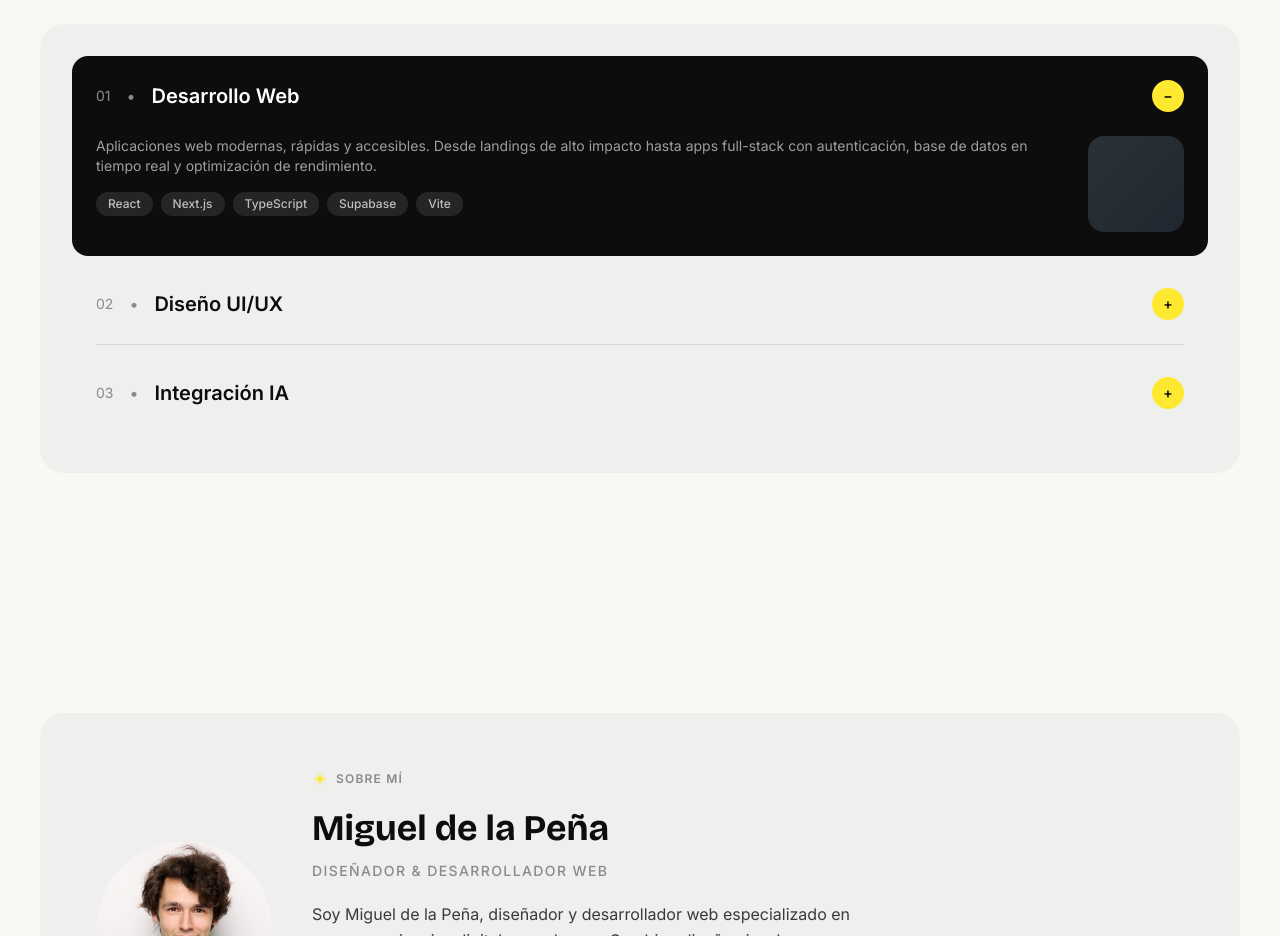
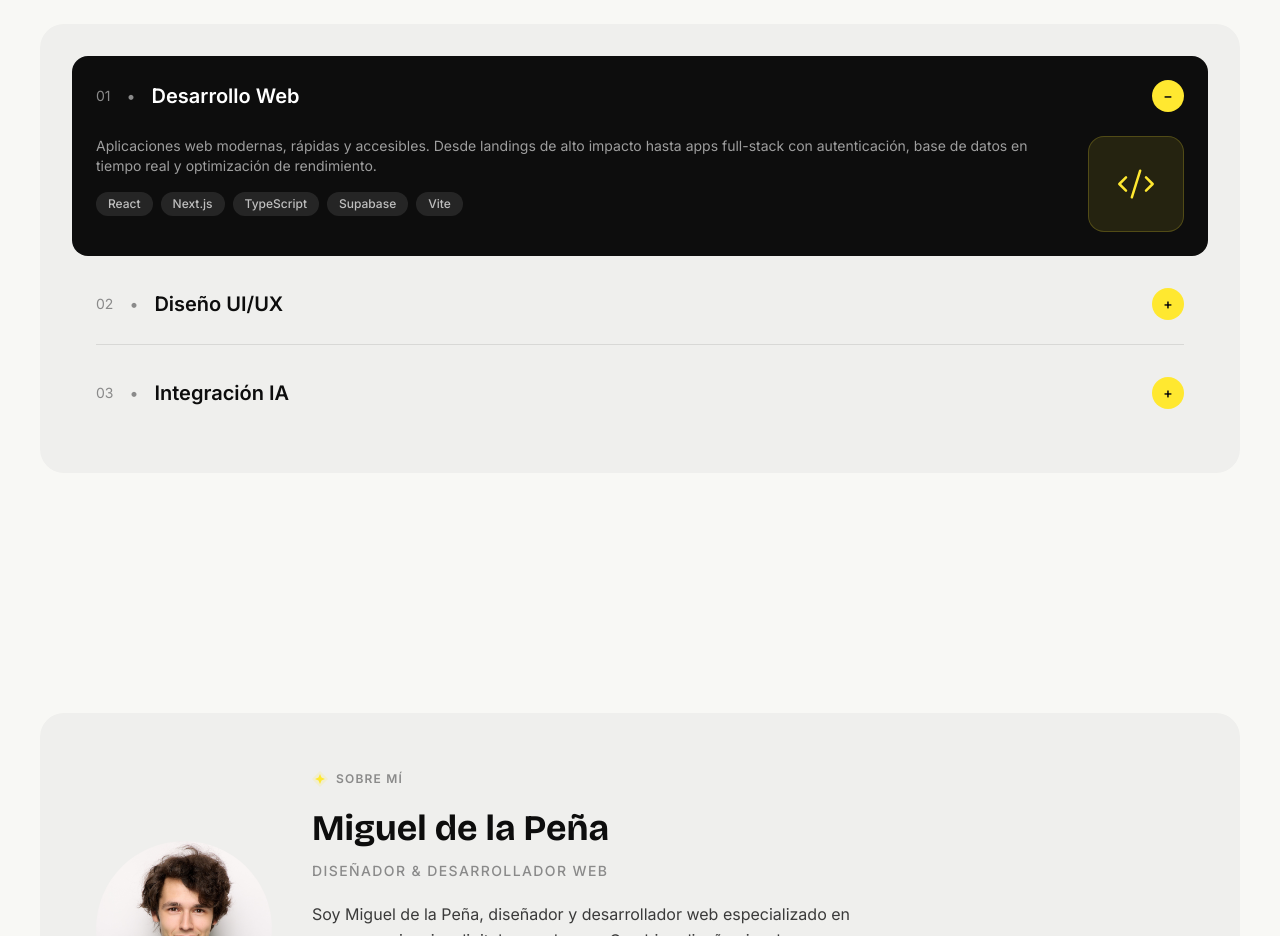
Before and after one commit to MiguelPCO/miguel-portfolio-studio, a React (Vite) app: page / in a window 1280 px wide. Shown: the part 3200-4136 px from the top of the page. Built offline with nearby package versions, Linux system fonts and the light colour scheme.

Commit message:
Match home services preview to the Services page style
Same gray placeholder box the Services page had, now the same
per-service icon (Code2/Palette/Sparkles) instead of empty filler.

```diff
--- a/src/components/home/ServicesPreview.jsx
+++ b/src/components/home/ServicesPreview.jsx
@@ -1,14 +1,23 @@
+import { Code2, Palette, Sparkles } from 'lucide-react'
 import { services } from '../../data/services'
 import SectionTag from '../ui/SectionTag'
 import Button from '../ui/Button'
 import Accordion from '../ui/Accordion'
 import { useScrollReveal } from '../animations/useScrollReveal'
 
+const serviceIcons = {
+  '01': Code2,
+  '02': Palette,
+  '03': Sparkles,
+}
+
 export default function ServicesPreview() {
   const sectionRef = useScrollReveal()
 
   // Preparar items para el Accordion
-  const accordionItems = services.map((service) => ({
+  const accordionItems = services.map((service) => {
+    const Icon = serviceIcons[service.num]
+    return {
       id: service.num,
       header: (
         <div className="flex items-center gap-4">
@@ -32,11 +41,18 @@ export default function ServicesPreview() {
               ))}
             </div>
           </div>
-        {/* [PLACEHOLDER 3D: objeto decorativo del servicio] */}
-        <div className="w-24 h-24 bg-gradient-to-br from-gray-600 to-gray-700 rounded-2xl shrink-0 opacity-50" />
+
+          <div
+            className="w-24 h-24 rounded-2xl shrink-0 hidden sm:flex items-center justify-center
+                       bg-accent/10 border border-accent/20"
+            data-cursor-dark
+          >
+            <Icon className="w-10 h-10 text-accent" strokeWidth={1.5} aria-hidden="true" />
+          </div>
         </div>
       ),
-  }))
+    }
+  })
 
   return (
     <section ref={sectionRef} className="px-6 py-20 md:py-30">
```
Lines whose indentation alone changed are shown as unchanged.
